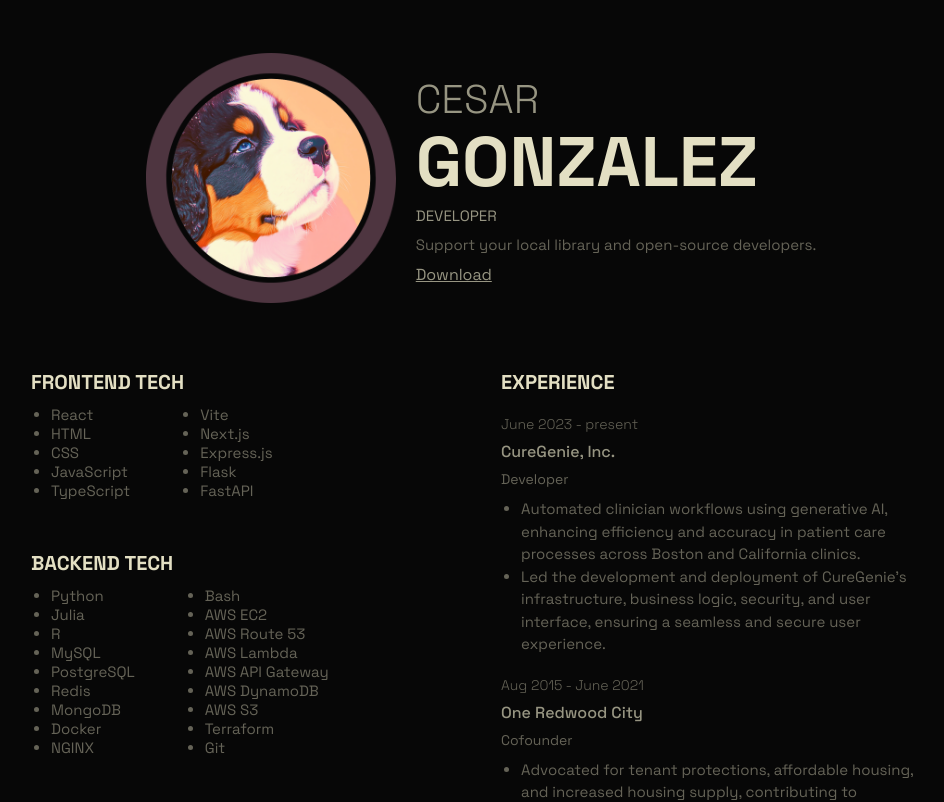
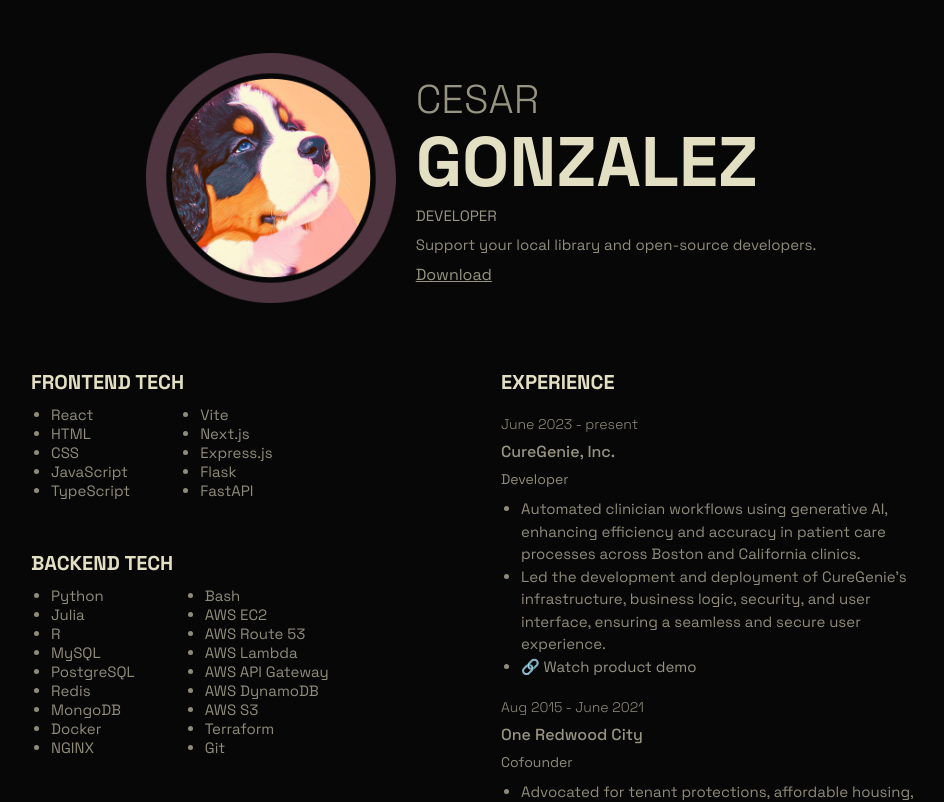
Before and after one commit to cesardgm/react19, a React (Vite) app in the folder static-pages/: page / in a window 1280 px wide. Shown: the top 802 px of the page, without its empty margins (159-1103 px from the left). Built offline with nearby package versions, Linux system fonts and the light colour scheme.

Commit message:
feat(static-pages): - Updated Resume with link to the CureGenie product demo - Added some styling to the demo link

```diff
--- a/static-pages/src/components/SectionTwo.jsx
+++ b/static-pages/src/components/SectionTwo.jsx
@@ -22,7 +22,16 @@ export default function SectionTwo() {
 					      infrastructure, business logic, security, and user
 					      interface, ensuring a seamless and secure user experience.
 					    </li>
-
+					    <li>
+						    <a
+						    href="https://www.youtube.com/watch?v=-J-ZOK0PKs4&ab_channel=HourLoops4124"
+						    target="_blank"
+						    rel="noopener noreferrer"
+						    className="demo_link"
+						  	>
+						    🔗 Watch product demo
+						  	</a>
+					    </li>
 					  </ul>
 					</div>
 				<div className="exp_item">
--- a/static-pages/src/style.css
+++ b/static-pages/src/style.css
@@ -7,7 +7,7 @@
 :root {
 	--primary-color: #e3dfc3;
 	--title-color: #979582;
-	--text-color: #656357;
+	--text-color: #8F8C7B;
 
 	--background-color: black;
 	--container-color: #070707;
@@ -284,3 +284,7 @@ hr {
 		margin: 0 auto;
 	}
 }
+
+.demo_link:hover {
+  text-decoration: underline;
+}
```
Lines whose indentation alone changed are shown as unchanged.
